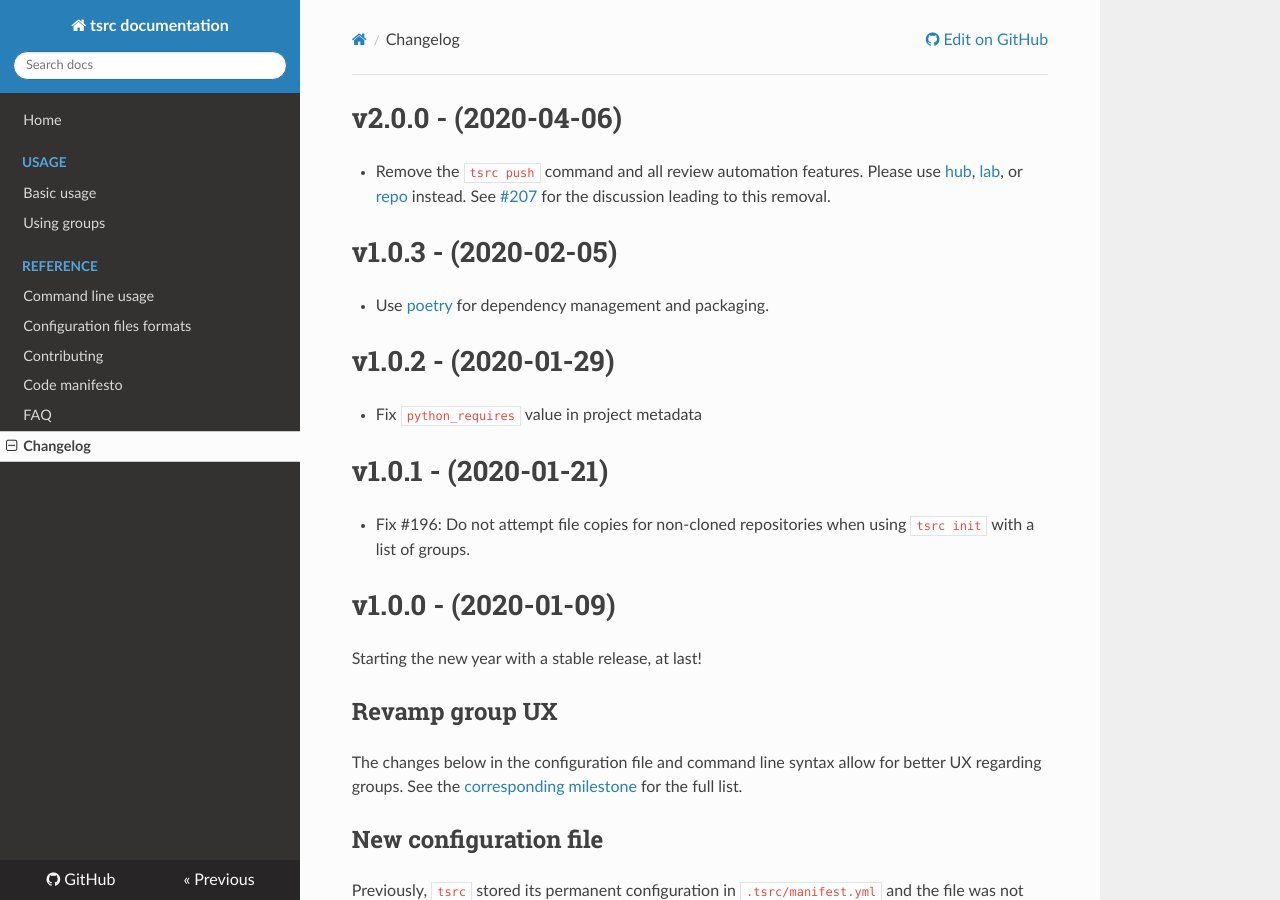
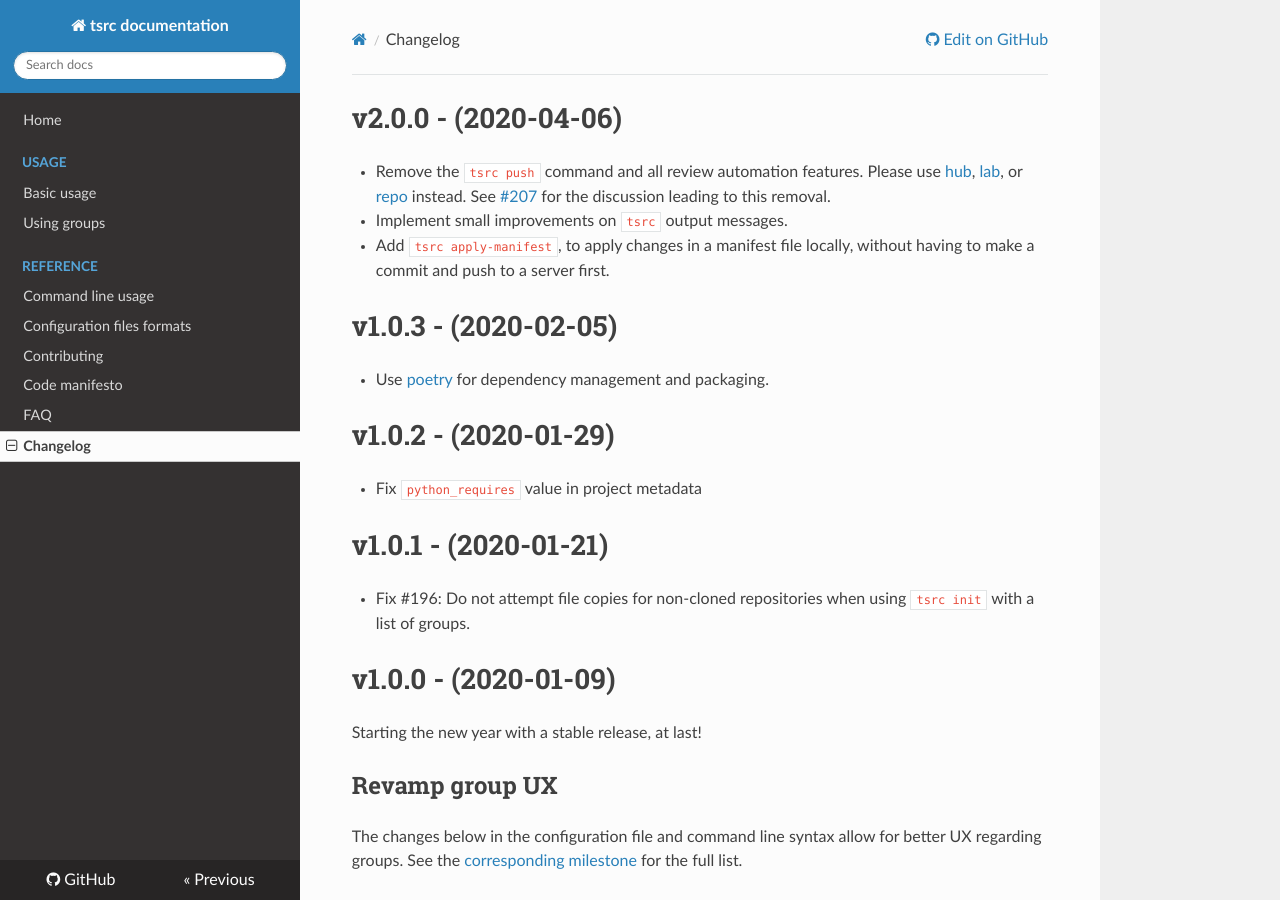
Before and after one commit to your-tools/tsrc, an MkDocs documentation site: the page built from docs/changelog.md, in a window 1280 px wide and 900 px high. Built offline with MkDocs 1.6.1, drawn with Linux system fonts in a browser that asks for light colours; nearby versions of some CDN libraries.

Commit message:
Update changelog

```diff
--- a/docs/changelog.md
+++ b/docs/changelog.md
@@ -5,6 +5,10 @@
   or [repo](https://github.com/guyzmo/git-repo) instead.
   See [#207](https://github.com/TankerHQ/tsrc/issues/207) for the discussion leading
   to this removal.
+
+* Implement small improvements on `tsrc` output messages.
+* Add `tsrc apply-manifest`, to apply changes in a manifest file locally, without
+  having to make a commit and push to a server first.
 
 # v1.0.3 - (2020-02-05)
 
```
